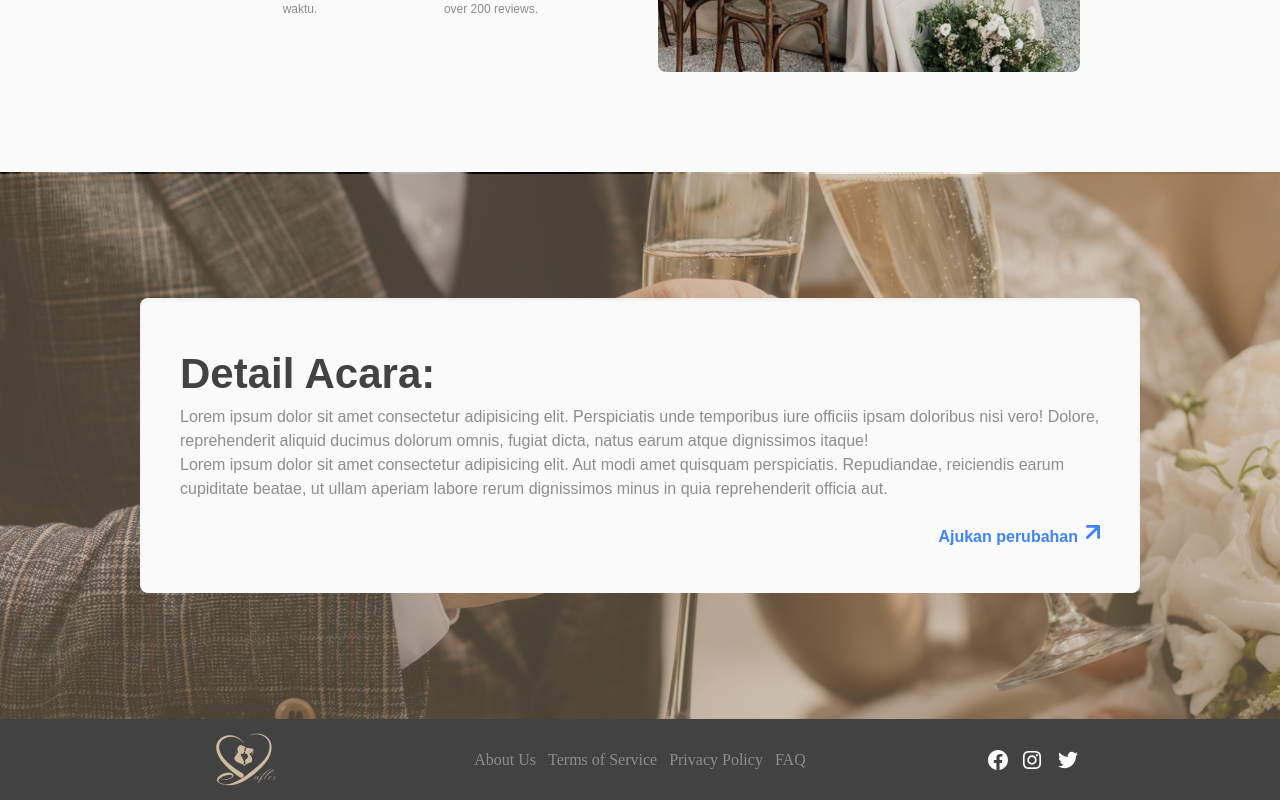
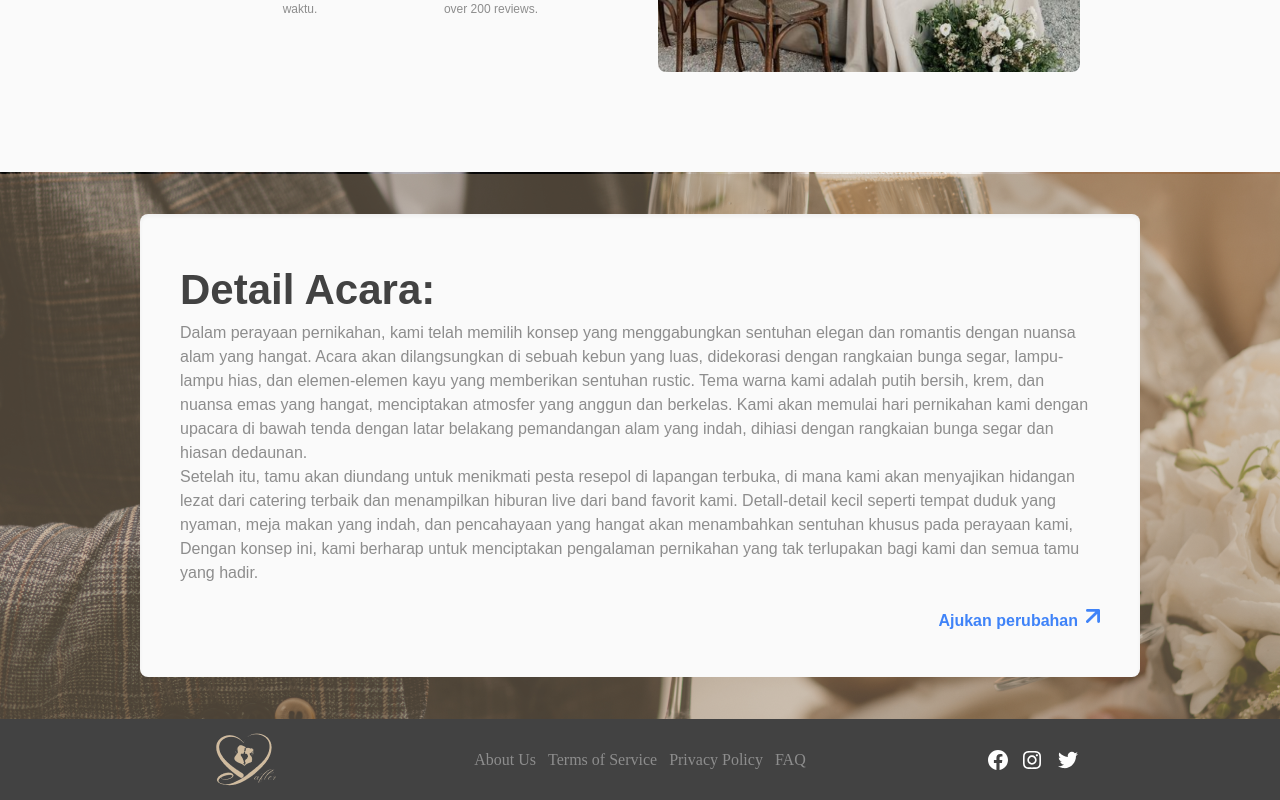
Before and after one commit to NabilaAdelina/Wedding-Organizer, a React (Vite) app in the folder client/: page /concept in a window 1280 px wide. Shown: the part 4002-4802 px from the top of the page. Built offline with nearby package versions, Linux system fonts and the light colour scheme; a web font is replaced by a local one.

Commit message:
Update DetailAcara.jsx

```diff
--- a/client/src/pages/Concept/ConceptLayout/DetailAcara.jsx
+++ b/client/src/pages/Concept/ConceptLayout/DetailAcara.jsx
@@ -10,9 +10,15 @@ const DetailAcara = () => {
                 <div className="px-10 py-8">
                     <h1 className='text-[42px] font-boska text-neutral4 font-bold'>Detail Acara:</h1>
                     <div>
-                        <p className='font-switzer text-neutral3 text-[16px]'>Lorem ipsum dolor sit amet consectetur adipisicing elit. Perspiciatis unde temporibus iure officiis ipsam doloribus nisi vero! Dolore, reprehenderit aliquid ducimus dolorum omnis, fugiat dicta, natus earum atque dignissimos itaque!
+                        <p className='font-switzer text-neutral3 text-[16px]'>
+                        Dalam perayaan pernikahan, kami telah memilih konsep yang menggabungkan sentuhan elegan dan romantis dengan nuansa alam yang  hangat.
+Acara akan dilangsungkan di sebuah kebun yang luas, didekorasi dengan rangkaian bunga segar, lampu-lampu hias, dan elemen-elemen kayu yang memberikan sentuhan rustic.
+Tema warna kami adalah putih bersih, krem, dan nuansa emas yang hangat, menciptakan atmosfer yang anggun dan berkelas.
+Kami akan memulai hari pernikahan kami dengan upacara di bawah tenda dengan latar belakang pemandangan alam yang indah, dihiasi dengan rangkaian bunga segar dan hiasan dedaunan.
                         <br />
-                        Lorem ipsum dolor sit amet consectetur adipisicing elit. Aut modi amet quisquam perspiciatis. Repudiandae, reiciendis earum cupiditate beatae, ut ullam aperiam labore rerum dignissimos minus in quia reprehenderit officia aut.</p>
+                        Setelah itu, tamu akan diundang untuk menikmati pesta resepol di lapangan terbuka, di mana kami akan menyajikan hidangan lezat dari catering terbaik dan menampilkan hiburan live dari band favorit kami.
+Detall-detail kecil seperti tempat duduk yang nyaman, meja makan yang indah, dan pencahayaan yang hangat akan menambahkan sentuhan khusus pada perayaan kami, Dengan konsep ini, kami berharap untuk menciptakan pengalaman pernikahan yang tak terlupakan bagi kami dan semua tamu yang hadir.
+                        </p>
                     </div>
                     <div>
                         <br />
```
